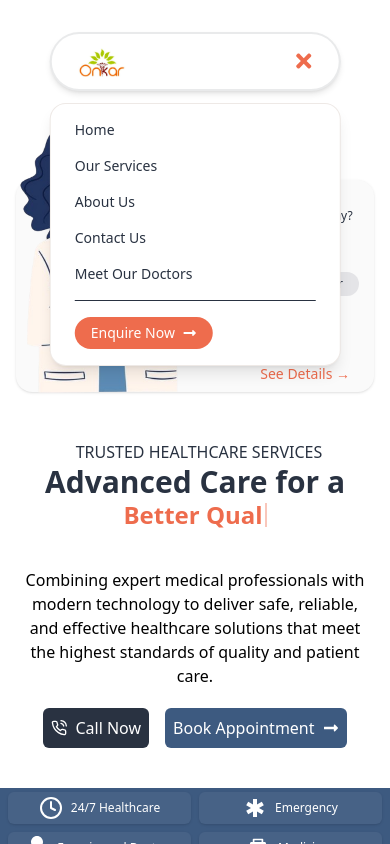
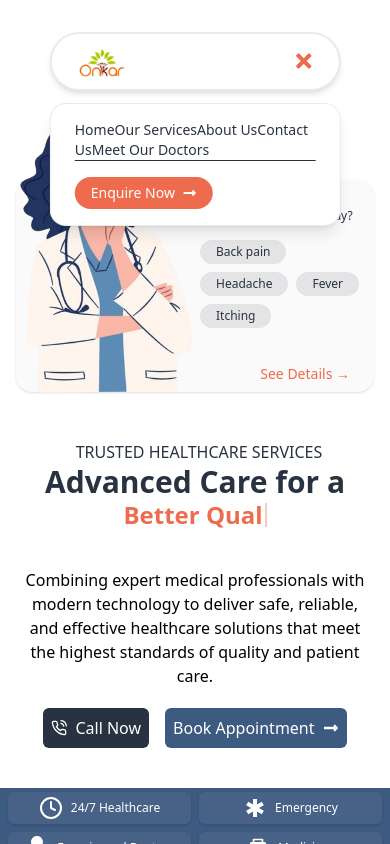
Before and after one commit to AnkitaMaurya-2908/omkar-hospital, a Next.js app in the folder frontend/: page / in a window 390 px wide. Both pictures are taken after a click on the button 303 px from the left and 61 px from the top of the page. Shown: the top 844 px of the page. Built offline with nearby package versions, Linux system fonts and the light colour scheme.

Commit message:
fixed navbar menu links

```diff
--- a/frontend/src/components/HeroSection/Navbar.jsx
+++ b/frontend/src/components/HeroSection/Navbar.jsx
@@ -3,6 +3,7 @@
 import React, { useState, useEffect } from "react";
 import { FaLongArrowAltRight, FaBars, FaTimes } from "react-icons/fa";
 import Image from "next/image";
+import Link from "next/link";
 
 const Navbar = () => {
   const [isOpen, setIsOpen] = useState(false);
@@ -44,21 +45,25 @@ const Navbar = () => {
 
         {/* Desktop */}
         <div className="hidden md:flex cursor-pointer items-center space-x-6 text-[#293241] text-sm font-medium">
-          <a href="#" className="hover:text-[#3D5A80]">
+          <Link href="/" className="hover:text-[#3D5A80]">
             Home
-          </a>
-          <a href="#" className="hover:text-[#3D5A80]">
+          </Link>
+
+          <Link href="/services" className="hover:text-[#3D5A80]">
             Our Services
-          </a>
-          <a href="#" className="hover:text-[#3D5A80]">
+          </Link>
+
+          <Link href="/about" className="hover:text-[#3D5A80]">
             About Us
-          </a>
-          <a href="#" className="hover:text-[#3D5A80]">
+          </Link>
+
+          <Link href="/contact" className="hover:text-[#3D5A80]">
             Contact Us
-          </a>
-          <a href="#" className="hover:text-[#3D5A80]">
+          </Link>
+
+          <Link href="/doctors" className="hover:text-[#3D5A80]">
             Meet Our Doctors
-          </a>
+          </Link>
         </div>
 
         <div className="flex items-center space-x-4">
@@ -78,22 +83,26 @@ const Navbar = () => {
       {/* Mobile */}
       {isOpen && (
         <div className="md:hidden mt-3 bg-white text-[#293241] border border-[#582f0e]/10 shadow-lg rounded-2xl px-6 py-4 space-y-4 text-sm font-medium">
-          <a href="#" className="block hover:text-[#3D5A80]">
+          <Link href="/" className="hover:text-[#3D5A80]">
             Home
-          </a>
-          <a href="#" className="block hover:text-[#3D5A80]">
+          </Link>
+
+          <Link href="/services" className="hover:text-[#3D5A80]">
             Our Services
-          </a>
-          <a href="#" className="block hover:text-[#3D5A80]">
+          </Link>
+
+          <Link href="/about" className="hover:text-[#3D5A80]">
             About Us
-          </a>
-          <a href="#" className="block hover:text-[#3D5A80]">
+          </Link>
+
+          <Link href="/contact" className="hover:text-[#3D5A80]">
             Contact Us
-          </a>
-          <a href="#" className="block hover:text-[#3D5A80]">
-                        Meet Our Doctors
+          </Link>
 
-          </a>
+          <Link href="/doctors" className="hover:text-[#3D5A80]">
+            Meet Our Doctors
+          </Link>
+
           <div className="flex items-center justify-between pt-4 border-t border-[#293241]">
             <button className="text-sm font-medium px-4 py-1.5 rounded-full transition bg-[#ee6c4d] text-white hover:bg-[#293241] flex items-center gap-2">
               Enquire Now <FaLongArrowAltRight />
```
